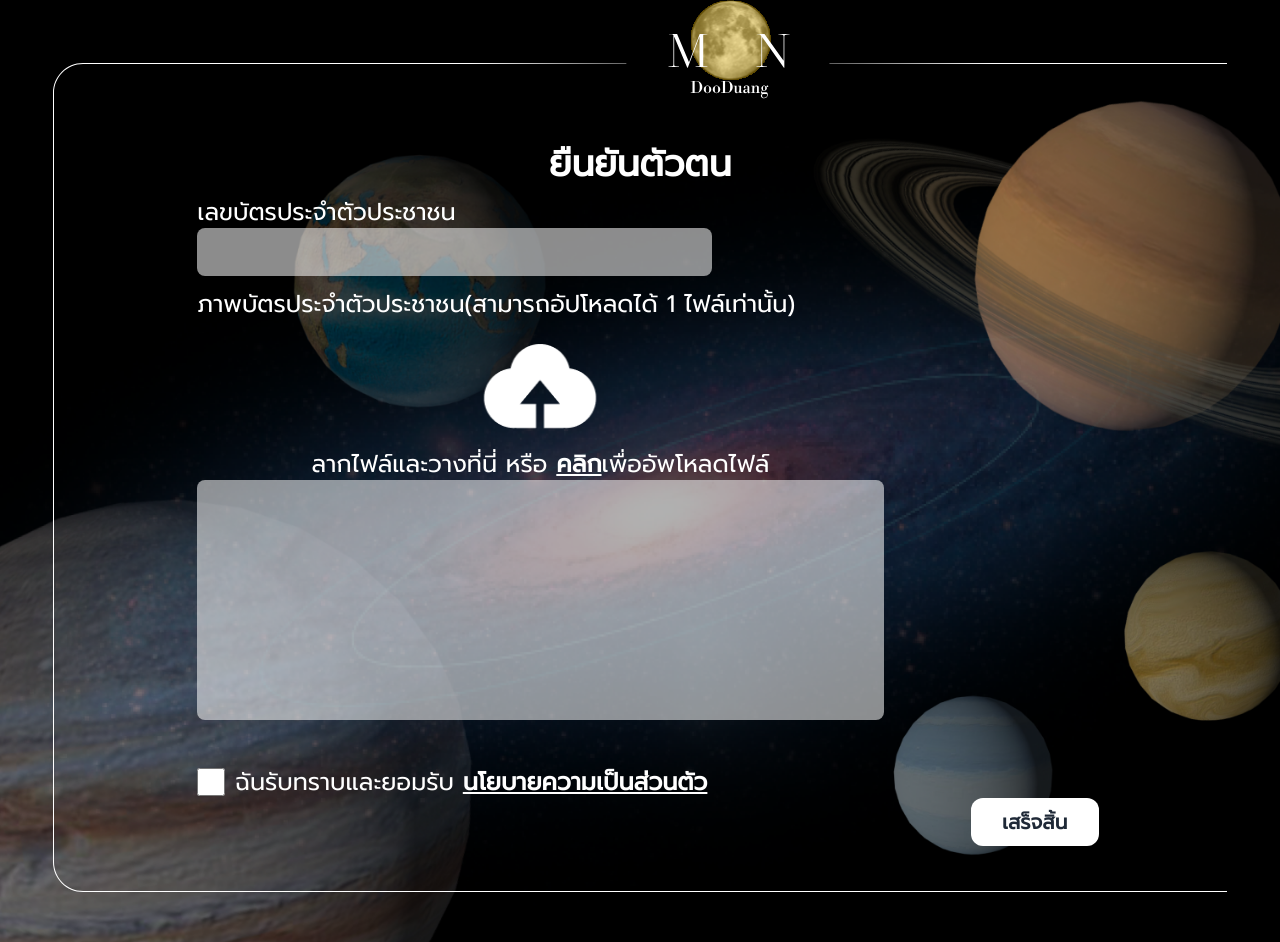
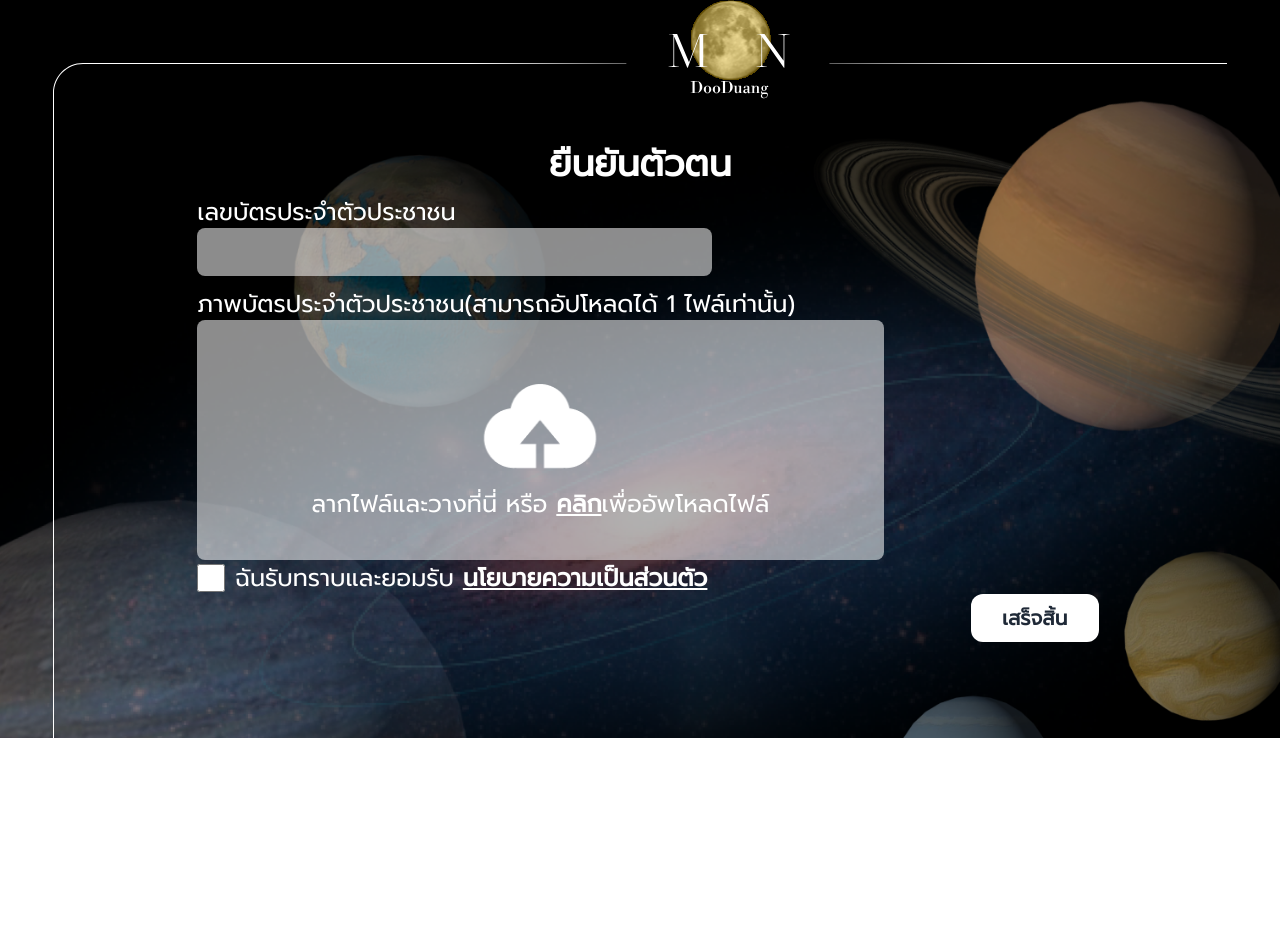
Before and after one commit to 2110366-2566-2/MonDooDuang, a React (Vite) app in the folder frontend/: page /register/fortuneteller in a window 1280 px wide. After the commit the page ends 800 px from the top, so only its background shows below. Built offline with nearby package versions, Linux system fonts and the light colour scheme; no server answers.

Commit message:
fix: css and html

```diff
--- a/frontend/src/pages/FortuneTellerRegisterPage/components/Form/FormRegister.tsx
+++ b/frontend/src/pages/FortuneTellerRegisterPage/components/Form/FormRegister.tsx
@@ -45,17 +45,23 @@ export default function FormRegister() {
         )}
       </div>
 
-      <div className="text-2xl pt-3 flex flex-col w-4/6 relative">
+      <div className="text-2xl pt-3 flex flex-col w-4/6 relative h-60">
         <form>
           <label htmlFor="fileForm">ภาพบัตรประจำตัวประชาชน(สามารถอัปโหลดได้ 1 ไฟล์เท่านั้น)</label>
-          <label className="flex flex-col items-center justify-center ">
-            <img src={UploadFile} className="size-32  justify-self-center" />
-            <span className="mx-auto  justify-self-center">
-              ลากไฟล์และวางที่นี่ หรือ <u className="font-semibold ">คลิก</u>
-              เพื่ออัพโหลดไฟล์
-            </span>
-          </label>
-          <input id="fileForm" name="fileForm" className="w-full h-60 rounded-lg bg-white/55  " />
+          <div className="relative flex flex-col items-center">
+            <input
+              id="fileForm"
+              name="fileForm"
+              className="absolute top-0 w-full h-60 rounded-lg bg-white/55  "
+            />
+            <label className="absolute top-10 flex flex-col items-center">
+              <img src={UploadFile} className="size-32" />
+              <span className="mx-auto  justify-self-center">
+                ลากไฟล์และวางที่นี่ หรือ <u className="font-semibold ">คลิก</u>
+                เพื่ออัพโหลดไฟล์
+              </span>
+            </label>
+          </div>
         </form>
       </div>
 
```
